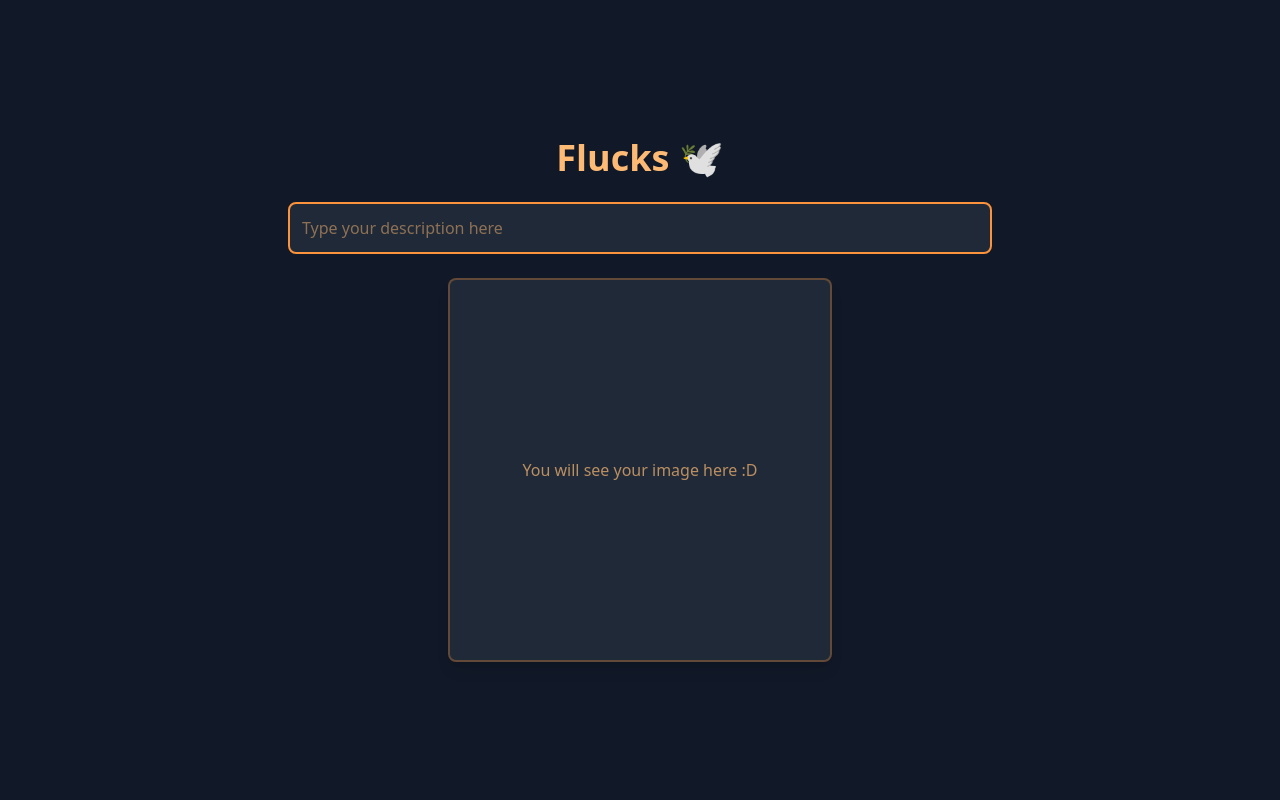
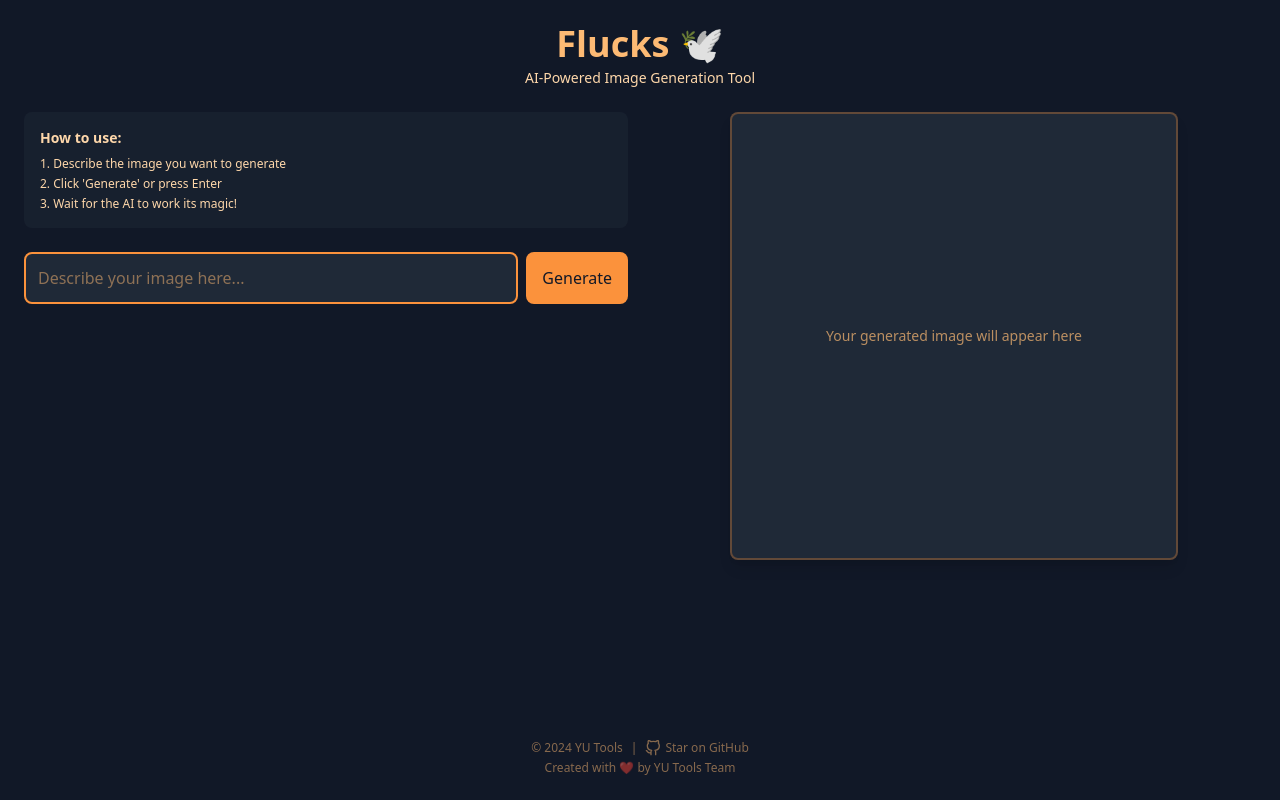
Before and after one commit to yutools/flucks, a SvelteKit app: page / in a window 1280 px wide. Built offline with nearby package versions, Linux system fonts and the light colour scheme.

Commit message:
enhance stuff all around

```diff
--- a/src/routes/+layout.ts
+++ b/src/routes/+layout.ts
@@ -2,6 +2,7 @@
 import { browser } from '$app/environment';
 
 export const load = async () => {
+	try {
 		if (browser) {
 			posthog.init('phc_j1sPADK2Iw8VHpEo6EDpnwn3hxVms9BSUDljNrYdlZt', {
 				api_host: 'https://pineapple-flucks.yutools.com', // this thing is in cloudflare :D
@@ -10,4 +11,7 @@
 			});
 		}
 		return;
+	} catch (e) {
+		console.log(`things went south initing posthog: ${e}`);
+	}
 };
--- a/src/routes/+page.svelte
+++ b/src/routes/+page.svelte
@@ -1,71 +1,166 @@
 <script lang="ts">
+	import { fade } from 'svelte/transition';
+
 	let isLoading = false;
-	let lastPrompt = '';
 	let data: any = null;
-</script>
+	let inputValue = '';
 
-<div
-	class="m-auto flex min-h-screen max-w-[48rem] flex-grow flex-col items-center justify-center gap-6 p-8"
->
-	<h1 class="text-center text-4xl font-bold text-orange-300">Flucks 🕊️</h1>
-	<input
-		type="text"
-		autocomplete="off"
-		class="w-full rounded-lg border-2 border-orange-400 bg-gray-800 p-3 text-orange-100 placeholder-orange-300/50 transition duration-200 ease-in-out focus:border-orange-300 focus:outline-none focus:ring-2 focus:ring-orange-300/50"
-		placeholder="Type your description here"
-		on:keydown={async (e) => {
-			if (e.key !== 'Enter') return;
-
-			if (isLoading) return;
+	async function generateImage() {
+		if (isLoading || !inputValue.trim()) return;
 		isLoading = true;
 
-			const input = e.currentTarget;
-			lastPrompt = input.value;
-
+		try {
 			const response = await fetch('/api', {
 				method: 'POST',
-				body: JSON.stringify({ prompt: lastPrompt }),
+				body: JSON.stringify({ prompt: inputValue }),
 				headers: {
 					'Content-Type': 'application/json'
 				}
 			});
 
 			data = await response.json();
+			data.url = data.url || '';
+		} catch (error) {
+			console.error('Error generating image:', error);
+		} finally {
+			isLoading = false;
+		}
+	}
 
-			isLoading = false;
-		}}
+	function handleKeyDown(e: KeyboardEvent & { currentTarget: HTMLInputElement }) {
+		if (e.key === 'Enter') {
+			e.currentTarget.blur();
+			generateImage();
+		}
+	}
+</script>
+
+<div class="flex min-h-screen flex-col bg-gray-900 p-6 text-orange-200">
+	<div class="mx-auto w-full max-w-7xl flex-grow">
+		<header class="mb-6 text-center">
+			<h1 class="mb-1 text-4xl font-bold text-orange-300">Flucks 🕊️</h1>
+			<p class="text-sm">AI-Powered Image Generation Tool</p>
+		</header>
+
+		<main class="flex flex-col items-center gap-6 lg:flex-row lg:items-start">
+			<div class="w-full space-y-6 lg:w-1/2">
+				<div class="rounded-lg bg-gray-800/50 p-4 text-sm">
+					<h2 class="mb-2 font-semibold">How to use:</h2>
+					<ol class="list-inside list-decimal space-y-1 text-xs">
+						<li>Describe the image you want to generate</li>
+						<li>Click 'Generate' or press Enter</li>
+						<li>Wait for the AI to work its magic!</li>
+					</ol>
+				</div>
+
+				<div class="flex w-full gap-2">
+					<input
+						type="text"
+						bind:value={inputValue}
+						on:keydown={handleKeyDown}
+						class="flex-grow rounded-lg border-2 border-orange-400 bg-gray-800 p-3 text-orange-100 placeholder-orange-300/50 transition duration-200 ease-in-out focus:border-orange-300 focus:outline-none focus:ring-2 focus:ring-orange-300/50"
+						placeholder="Describe your image here..."
 					/>
+					<button
+						on:click={generateImage}
+						disabled={isLoading}
+						class="rounded-lg bg-orange-400 px-4 py-2 text-gray-900 transition duration-200 ease-in-out hover:bg-orange-300 disabled:opacity-50"
+					>
+						Generate
+					</button>
+				</div>
+			</div>
 
+			<div class="w-full lg:w-1/2">
 				<div
-		class="flex h-56 w-56 items-center justify-center rounded-lg border-2 border-orange-400/30 bg-gray-800 shadow-lg transition duration-300 ease-in-out hover:shadow-orange-400/30 sm:h-96 sm:w-96"
+					class="relative mx-auto aspect-square w-full max-w-md overflow-hidden rounded-lg border-2 border-orange-400/30 bg-gray-800 shadow-lg transition duration-300 ease-in-out hover:shadow-orange-400/30"
 				>
 					{#if isLoading}
+						<div class="absolute inset-0 flex items-center justify-center bg-gray-800">
 							<svg
 								class="h-8 w-8 animate-spin text-orange-400"
 								xmlns="http://www.w3.org/2000/svg"
 								fill="none"
 								viewBox="0 0 24 24"
 							>
-				<circle class="opacity-25" cx="12" cy="12" r="10" stroke="currentColor" stroke-width="4"
-				></circle>
+								<circle
+									class="opacity-25"
+									cx="12"
+									cy="12"
+									r="10"
+									stroke="currentColor"
+									stroke-width="4"
+								/>
 								<path
 									class="opacity-75"
 									fill="currentColor"
 									d="M4 12a8 8 0 018-8V0C5.373 0 0 5.373 0 12h4zm2 5.291A7.962 7.962 0 014 12H0c0 3.042 1.135 5.824 3 7.938l3-2.647z"
-				></path>
+								/>
 							</svg>
-		{:else if data !== null}
-			<img class="h-full w-full rounded-lg object-cover" src={data.url} alt={lastPrompt} />
+						</div>
+					{:else if data && data.url}
+						<img
+							class="absolute inset-0 h-full w-full object-cover"
+							src={data.url}
+							alt={inputValue}
+							transition:fade
+						/>
+					{:else}
+						<div
+							class="absolute inset-0 flex items-center justify-center text-sm text-orange-300/70"
+						>
+							Your generated image will appear here
+						</div>
+					{/if}
+				</div>
+
+				<div class="mt-4 h-10 text-center">
+					{#if data && data.url}
 						<a
-				class="absolute bottom-4 right-4 rounded-lg bg-orange-400 px-4 py-2 text-gray-900 transition duration-200 ease-in-out hover:bg-orange-300"
 							href={data.url}
 							target="_blank"
-				download={lastPrompt}
+							download={inputValue}
+							rel="noopener noreferrer"
+							class="inline-block rounded-lg bg-orange-400 px-4 py-2 text-gray-900 transition duration-200 ease-in-out hover:bg-orange-300"
+							transition:fade
 						>
 							Download Image
 						</a>
-		{:else}
-			<p class="text-sm text-orange-300/70 sm:text-base">You will see your image here :D</p>
 					{/if}
 				</div>
 			</div>
+		</main>
+	</div>
+
+	<footer class="mt-8 text-center text-xs text-orange-300/50">
+		<div class="flex items-center justify-center space-x-2">
+			<span>© 2024 YU Tools</span>
+			<span>|</span>
+			<a
+				href="https://github.com/yutools/flucks"
+				target="_blank"
+				rel="noopener noreferrer"
+				class="flex items-center transition-colors hover:text-orange-300"
+			>
+				<svg
+					xmlns="http://www.w3.org/2000/svg"
+					width="16"
+					height="16"
+					viewBox="0 0 24 24"
+					fill="none"
+					stroke="currentColor"
+					stroke-width="2"
+					stroke-linecap="round"
+					stroke-linejoin="round"
+					class="mr-1"
+				>
+					<path
+						d="M9 19c-5 1.5-5-2.5-7-3m14 6v-3.87a3.37 3.37 0 0 0-.94-2.61c3.14-.35 6.44-1.54 6.44-7A5.44 5.44 0 0 0 20 4.77 5.07 5.07 0 0 0 19.91 1S18.73.65 16 2.48a13.38 13.38 0 0 0-7 0C6.27.65 5.09 1 5.09 1A5.07 5.07 0 0 0 5 4.77a5.44 5.44 0 0 0-1.5 3.78c0 5.42 3.3 6.61 6.44 7A3.37 3.37 0 0 0 9 18.13V22"
+					></path>
+				</svg>
+				Star on GitHub
+			</a>
+		</div>
+		<div class="mt-1">Created with ❤️ by YU Tools Team</div>
+	</footer>
+</div>
```
Lines whose indentation alone changed are shown as unchanged.
